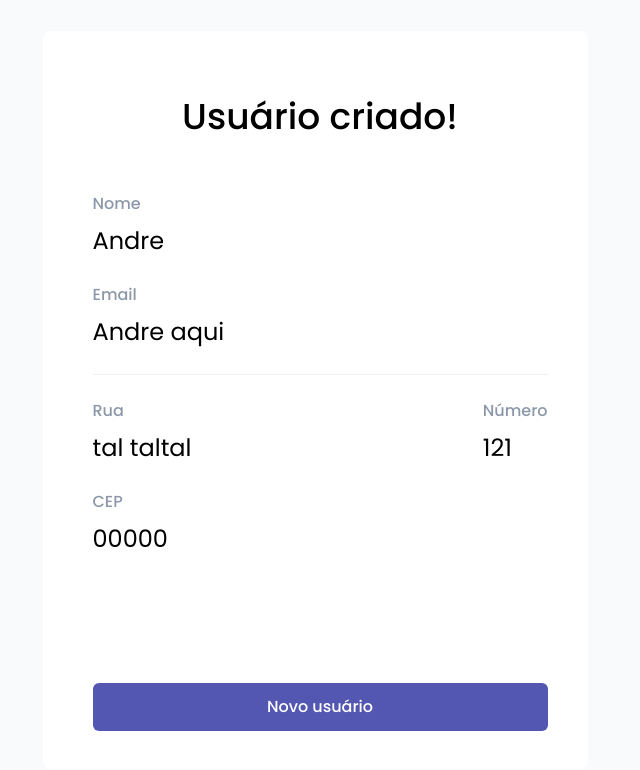
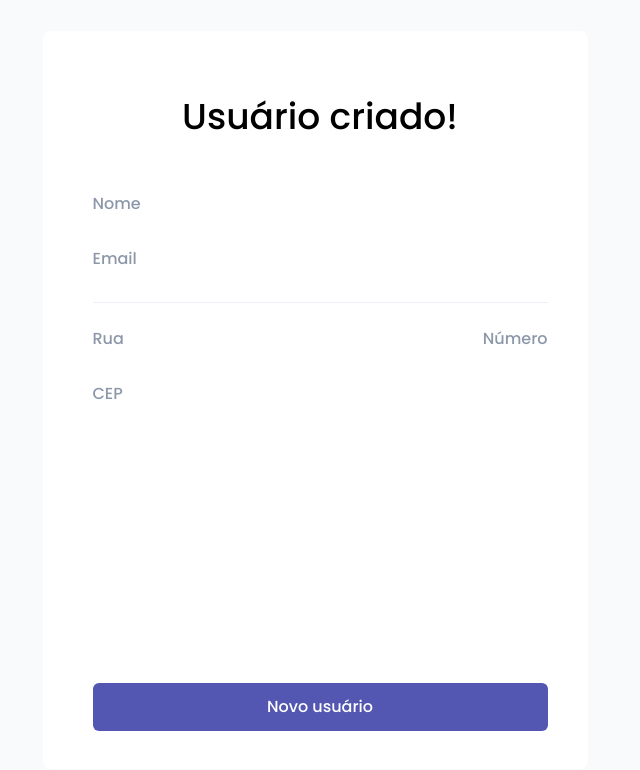
Before and after one commit to andreseichi/form-create-user, a React (Vite) app: page /success in a window 1280 px wide. Shown: the top 770 px of the page, without its empty margins (325-965 px from the left). Built offline with nearby package versions, Linux system fonts and the light colour scheme.

Commit message:
dados dinamicos

```diff
--- a/src/pages/Form/UserCreated/index.tsx
+++ b/src/pages/Form/UserCreated/index.tsx
@@ -4,7 +4,7 @@ import { useNavigate } from "react-router-dom";
 import { UserFormContext } from "../../../context/UserFormContext";
 
 export function UserCreated() {
-  const { resetUser } = useContext(UserFormContext);
+  const { resetUser, user } = useContext(UserFormContext);
 
   const navigate = useNavigate();
 
@@ -54,7 +54,7 @@ export function UserCreated() {
               Nome
             </Text>
             <Text fontSize="2xl" lineHeight="36px">
-              Andre
+              {user?.userInfo?.name}
             </Text>
           </Flex>
 
@@ -68,7 +68,7 @@ export function UserCreated() {
               Email
             </Text>
             <Text fontSize="2xl" lineHeight="36px">
-              Andre aqui
+              {user?.userInfo?.email}
             </Text>
           </Flex>
 
@@ -86,7 +86,7 @@ export function UserCreated() {
                   Rua
                 </Text>
                 <Text fontSize="2xl" lineHeight="36px">
-                  tal taltal
+                  {user?.userAddress?.street}
                 </Text>
               </Flex>
 
@@ -100,7 +100,7 @@ export function UserCreated() {
                   Número
                 </Text>
                 <Text fontSize="2xl" lineHeight="36px">
-                  121
+                  {user?.userAddress?.number}
                 </Text>
               </Flex>
             </Flex>
@@ -116,7 +116,7 @@ export function UserCreated() {
               CEP
             </Text>
             <Text fontSize="2xl" lineHeight="36px">
-              00000
+              {user?.userAddress?.cep}
             </Text>
           </Flex>
 
```
